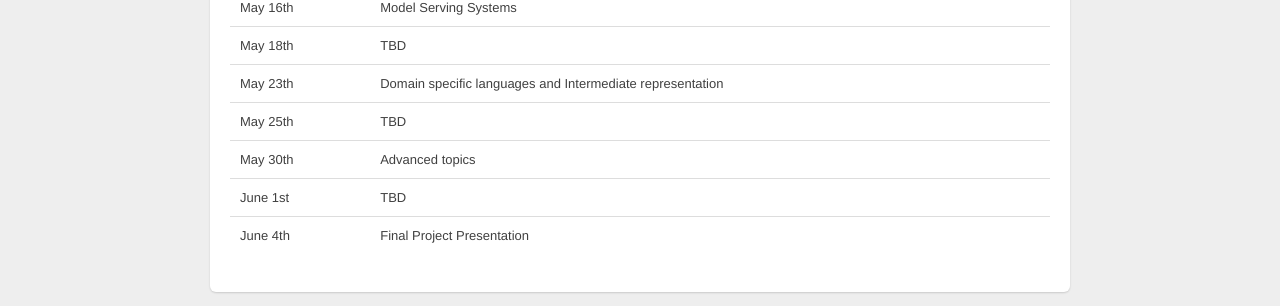
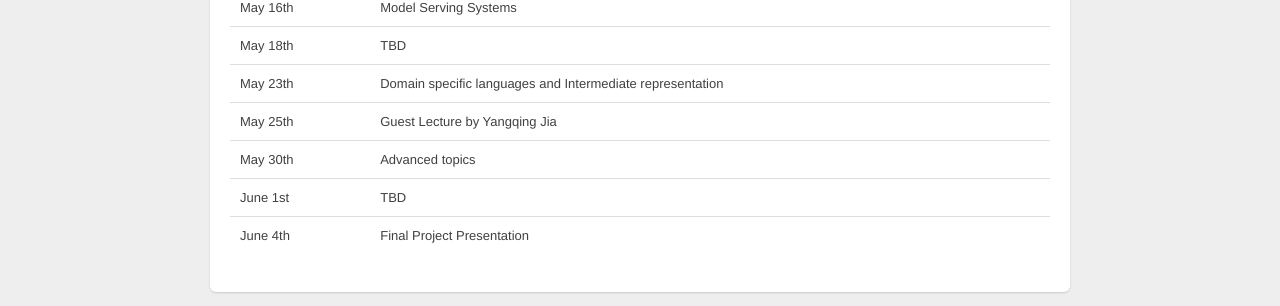
Before and after one commit to dlsys-course/dlsys-course.github.io, a Jekyll site: the page built from schedule.md, in a window 1280 px wide and 1069 px high. Shown: the part 742-1048 px from the top of the window. Built offline with Jekyll 4.4.1, drawn with Linux system fonts in a browser that asks for light colours.

Commit message:
add yq's slot for guest lecture

```diff
--- a/schedule.md
+++ b/schedule.md
@@ -29,7 +29,7 @@ We will have guest lectures and may accomodate the schedule accordingly.
 | May 16th                 |   Model Serving Systems                                     |
 | May 18th                 |   TBD                                                       |
 | May 23th                 |   Domain specific languages and Intermediate representation |
-| May 25th                 |   TBD                                                       |
+| May 25th                 |   Guest Lecture by Yangqing Jia                        |
 | May 30th                 |   Advanced topics                                           |
 | June 1st                 |   TBD                                                       |
 | June 4th                 |   Final Project Presentation                                |
```
